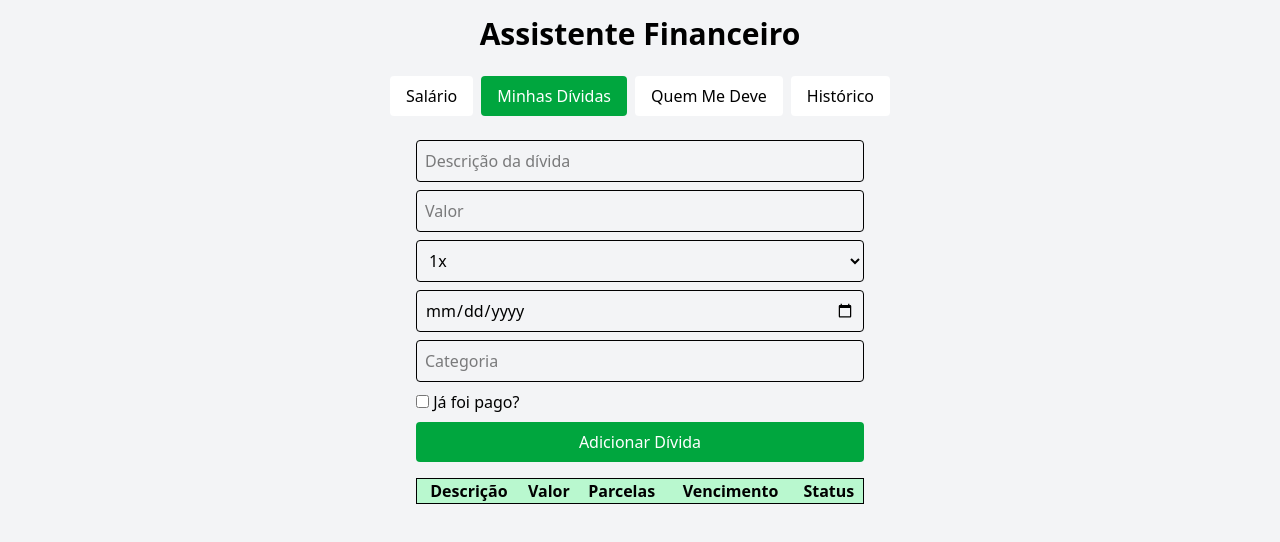
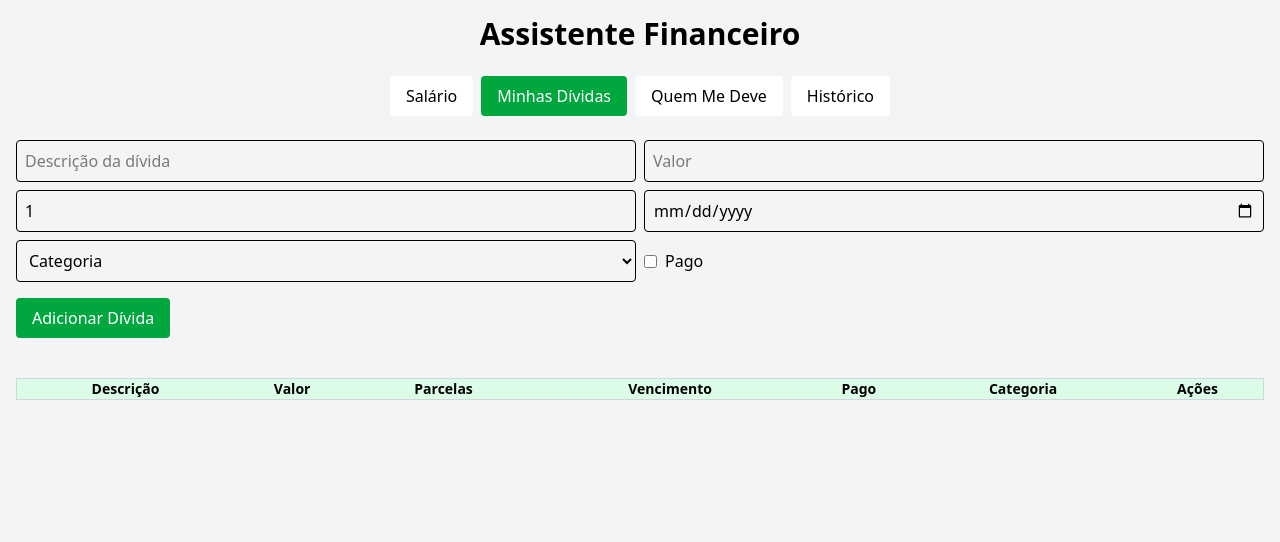
Before and after one commit to gfellipe/Assistente-financeiro, a React (Vite) app: page / in a window 1280 px wide. Both pictures are taken after a click on the button "Minhas Dívidas". Shown: the top 542 px of the page. Built offline with nearby package versions, Linux system fonts and the light colour scheme.

Commit message:
Mensagem do commit

```diff
--- a/src/App.jsx
+++ b/src/App.jsx
@@ -1,14 +1,15 @@
 // App.jsx
-import React, { useState, useEffect } from "react";
+import React, { useEffect, useState } from "react";
 
 export default function App() {
   const [abaAtual, setAbaAtual] = useState("salario");
-  const [salario, setSalario] = useState(() => localStorage.getItem("salario") || "");
-  const [dividas, setDividas] = useState(() => JSON.parse(localStorage.getItem("dividas") || "[]"));
-  const [receber, setReceber] = useState(() => JSON.parse(localStorage.getItem("receber") || "[]"));
-
-  const [formDivida, setFormDivida] = useState({ descricao: "", valor: "", parcelas: "1", vencimento: "", pago: false, categoria: "" });
-  const [formReceber, setFormReceber] = useState({ pessoa: "", descricao: "", valor: "", parcelas: "1", categoria: "" });
+  const [salario, setSalario] = useState(localStorage.getItem("salario") || "");
+  const [dividas, setDividas] = useState(JSON.parse(localStorage.getItem("dividas") || "[]"));
+  const [receber, setReceber] = useState(JSON.parse(localStorage.getItem("receber") || "[]"));
+  const [formDivida, setFormDivida] = useState({ nome: "", valor: "", parcelas: 1, vencimento: "", pago: false, categoria: "" });
+  const [formReceber, setFormReceber] = useState({ pessoa: "", nome: "", valor: "", parcelas: 1, categoria: "" });
+  const [filtroMes, setFiltroMes] = useState("");
+  const [filtroStatus, setFiltroStatus] = useState("");
 
   useEffect(() => {
     localStorage.setItem("salario", salario);
@@ -16,92 +17,156 @@ export default function App() {
     localStorage.setItem("receber", JSON.stringify(receber));
   }, [salario, dividas, receber]);
 
-  const handleAddDivida = () => {
-    setDividas([...dividas, formDivida]);
-    setFormDivida({ descricao: "", valor: "", parcelas: "1", vencimento: "", pago: false, categoria: "" });
+  const parseValor = (val) => parseFloat(val.replace(',', '.')) || 0;
+
+  const adicionarDivida = () => {
+    if (!formDivida.nome || !formDivida.valor) return;
+    setDividas([...dividas, { ...formDivida, valor: parseValor(formDivida.valor) }]);
+    setFormDivida({ nome: "", valor: "", parcelas: 1, vencimento: "", pago: false, categoria: "" });
   };
 
-  const handleAddReceber = () => {
-    setReceber([...receber, formReceber]);
-    setFormReceber({ pessoa: "", descricao: "", valor: "", parcelas: "1", categoria: "" });
+  const editarDivida = (index, campo, valor) => {
+    const novas = [...dividas];
+    novas[index][campo] = campo === 'valor' ? parseValor(valor) : valor;
+    setDividas(novas);
   };
 
-  const saldoFinal = Number(salario) - dividas.reduce((acc, d) => acc + Number(d.valor), 0) + receber.reduce((acc, r) => acc + Number(r.valor), 0);
+  const removerDivida = (index) => {
+    const novas = [...dividas];
+    novas.splice(index, 1);
+    setDividas(novas);
+  };
 
-  const vencendoEm3Dias = dividas.filter(d => {
-    const hoje = new Date();
-    const venc = new Date(d.vencimento);
-    const diff = (venc - hoje) / (1000 * 60 * 60 * 24);
-    return diff >= 0 && diff <= 3;
-  });
+  const adicionarReceber = () => {
+    if (!formReceber.nome || !formReceber.valor || !formReceber.pessoa) return;
+    setReceber([...receber, { ...formReceber, valor: parseValor(formReceber.valor) }]);
+    setFormReceber({ pessoa: "", nome: "", valor: "", parcelas: 1, categoria: "" });
+  };
+
+  const editarReceber = (index, campo, valor) => {
+    const novos = [...receber];
+    novos[index][campo] = campo === 'valor' ? parseValor(valor) : valor;
+    setReceber(novos);
+  };
+
+  const removerReceber = (index) => {
+    const novos = [...receber];
+    novos.splice(index, 1);
+    setReceber(novos);
+  };
+
+  const totalDividas = dividas.reduce((acc, d) => acc + parseFloat(d.valor), 0);
+  const totalReceber = receber.reduce((acc, r) => acc + parseFloat(r.valor), 0);
 
   return (
     <div className="min-h-screen bg-gray-100 p-4">
       <h1 className="text-3xl font-bold text-center mb-6">Assistente Financeiro</h1>
 
-      <div className="flex justify-center space-x-2 mb-6">
-        <button onClick={() => setAbaAtual("salario")} className={`px-4 py-2 rounded ${abaAtual === "salario" ? "bg-green-600 text-white" : "bg-white"}`}>Salário</button>
-        <button onClick={() => setAbaAtual("dividas")} className={`px-4 py-2 rounded ${abaAtual === "dividas" ? "bg-green-600 text-white" : "bg-white"}`}>Minhas Dívidas</button>
-        <button onClick={() => setAbaAtual("receber")} className={`px-4 py-2 rounded ${abaAtual === "receber" ? "bg-green-600 text-white" : "bg-white"}`}>Quem Me Deve</button>
-        <button onClick={() => setAbaAtual("historico")} className={`px-4 py-2 rounded ${abaAtual === "historico" ? "bg-green-600 text-white" : "bg-white"}`}>Histórico</button>
+      <div className="flex justify-center flex-wrap gap-2 mb-6">
+        {['salario', 'dividas', 'receber', 'historico'].map(tab => (
+          <button
+            key={tab}
+            onClick={() => setAbaAtual(tab)}
+            className={`px-4 py-2 rounded ${abaAtual === tab ? "bg-green-600 text-white" : "bg-white"}`}
+          >
+            {tab === 'salario' ? 'Salário' : tab === 'dividas' ? 'Minhas Dívidas' : tab === 'receber' ? 'Quem Me Deve' : 'Histórico'}
+          </button>
+        ))}
       </div>
 
       {abaAtual === "salario" && (
-        <div className="max-w-md mx-auto bg-white p-4 rounded shadow">
-          <label className="block mb-2 font-medium">Salário do Mês:</label>
-          <input type="number" className="w-full p-2 border rounded" value={salario} onChange={e => setSalario(e.target.value)} />
-          <div className="mt-4 text-center font-bold">Saldo final: R$ {saldoFinal.toFixed(2)}</div>
+        <div className="max-w-md mx-auto">
+          <label className="block mb-2">Salário do mês:</label>
+          <input
+            type="text"
+            value={salario}
+            onChange={(e) => setSalario(e.target.value)}
+            className="w-full p-2 border rounded"
+          />
         </div>
       )}
 
       {abaAtual === "dividas" && (
-        <div className="max-w-md mx-auto">
-          <input className="w-full p-2 mb-2 border rounded" placeholder="Descrição da dívida" value={formDivida.descricao} onChange={e => setFormDivida({ ...formDivida, descricao: e.target.value })} />
-          <input type="number" className="w-full p-2 mb-2 border rounded" placeholder="Valor" value={formDivida.valor} onChange={e => setFormDivida({ ...formDivida, valor: e.target.value })} />
-          <select className="w-full p-2 mb-2 border rounded" value={formDivida.parcelas} onChange={e => setFormDivida({ ...formDivida, parcelas: e.target.value })}>
-            {[...Array(12)].map((_, i) => (<option key={i + 1} value={i + 1}>{i + 1}x</option>))}
-          </select>
-          <input type="date" className="w-full p-2 mb-2 border rounded" value={formDivida.vencimento} onChange={e => setFormDivida({ ...formDivida, vencimento: e.target.value })} />
-          <input className="w-full p-2 mb-2 border rounded" placeholder="Categoria" value={formDivida.categoria} onChange={e => setFormDivida({ ...formDivida, categoria: e.target.value })} />
-          <label className="block mb-2"><input type="checkbox" checked={formDivida.pago} onChange={e => setFormDivida({ ...formDivida, pago: e.target.checked })} /> Já foi pago?</label>
-          <button className="bg-green-600 text-white w-full p-2 rounded" onClick={handleAddDivida}>Adicionar Dívida</button>
+        <div className="space-y-4">
+          <div className="grid md:grid-cols-2 gap-2">
+            <input placeholder="Descrição da dívida" value={formDivida.nome} onChange={e => setFormDivida({ ...formDivida, nome: e.target.value })} className="p-2 border rounded" />
+            <input placeholder="Valor" value={formDivida.valor} onChange={e => setFormDivida({ ...formDivida, valor: e.target.value })} className="p-2 border rounded" />
+            <input type="number" placeholder="Parcelas (1-12)" value={formDivida.parcelas} onChange={e => setFormDivida({ ...formDivida, parcelas: e.target.value })} className="p-2 border rounded" />
+            <input type="date" value={formDivida.vencimento} onChange={e => setFormDivida({ ...formDivida, vencimento: e.target.value })} className="p-2 border rounded" />
+            <select value={formDivida.categoria} onChange={e => setFormDivida({ ...formDivida, categoria: e.target.value })} className="p-2 border rounded">
+              <option value="">Categoria</option>
+              <option value="Aluguel">Aluguel</option>
+              <option value="Comida">Comida</option>
+              <option value="Lazer">Lazer</option>
+            </select>
+            <label className="flex items-center">
+              <input type="checkbox" checked={formDivida.pago} onChange={e => setFormDivida({ ...formDivida, pago: e.target.checked })} className="mr-2" /> Pago
+            </label>
+          </div>
+          <button onClick={adicionarDivida} className="px-4 py-2 bg-green-600 text-white rounded">Adicionar Dívida</button>
 
-          <table className="w-full mt-4 text-center border">
-            <thead className="bg-green-200">
+          <table className="w-full mt-6 text-center text-sm border border-gray-300">
+            <thead className="bg-green-100">
               <tr>
-                <th>Descrição</th><th>Valor</th><th>Parcelas</th><th>Vencimento</th><th>Status</th>
+                <th>Descrição</th><th>Valor</th><th>Parcelas</th><th>Vencimento</th><th>Pago</th><th>Categoria</th><th>Ações</th>
               </tr>
             </thead>
             <tbody>
-              {dividas.map((d, i) => (
-                <tr key={i} className={`${vencendoEm3Dias.includes(d) ? "bg-red-100" : ""}`}>
-                  <td>{d.descricao}</td><td>R$ {d.valor}</td><td>{d.parcelas}x</td><td>{new Date(d.vencimento).toLocaleDateString()}</td><td>{d.pago ? "Pago" : "Pendente"}</td>
-                </tr>
-              ))}
+              {dividas.map((d, i) => {
+                const diasParaVencer = (new Date(d.vencimento) - new Date()) / (1000 * 60 * 60 * 24);
+                const destaque = diasParaVencer <= 3 && !d.pago ? "bg-red-100" : "";
+                return (
+                  <tr key={i} className={`${destaque} border-t`}>
+                    <td>{d.nome}</td>
+                    <td>{parseFloat(d.valor).toFixed(2)}</td>
+                    <td>{d.parcelas}</td>
+                    <td>{new Date(d.vencimento).toLocaleDateString("pt-BR")}</td>
+                    <td>{d.pago ? "Sim" : "Não"}</td>
+                    <td>{d.categoria}</td>
+                    <td className="space-x-2">
+                      <button onClick={() => removerDivida(i)} className="text-red-500">Apagar</button>
+                    </td>
+                  </tr>
+                )
+              })}
             </tbody>
           </table>
         </div>
       )}
 
       {abaAtual === "receber" && (
-        <div className="max-w-md mx-auto">
-          <input className="w-full p-2 mb-2 border rounded" placeholder="Nome da Pessoa" value={formReceber.pessoa} onChange={e => setFormReceber({ ...formReceber, pessoa: e.target.value })} />
-          <input className="w-full p-2 mb-2 border rounded" placeholder="Descrição da dívida" value={formReceber.descricao} onChange={e => setFormReceber({ ...formReceber, descricao: e.target.value })} />
-          <input type="number" className="w-full p-2 mb-2 border rounded" placeholder="Valor" value={formReceber.valor} onChange={e => setFormReceber({ ...formReceber, valor: e.target.value })} />
-          <select className="w-full p-2 mb-2 border rounded" value={formReceber.parcelas} onChange={e => setFormReceber({ ...formReceber, parcelas: e.target.value })}>
-            {[...Array(12)].map((_, i) => (<option key={i + 1} value={i + 1}>{i + 1}x</option>))}
-          </select>
-          <input className="w-full p-2 mb-2 border rounded" placeholder="Categoria" value={formReceber.categoria} onChange={e => setFormReceber({ ...formReceber, categoria: e.target.value })} />
-          <button className="bg-green-600 text-white w-full p-2 rounded" onClick={handleAddReceber}>Adicionar</button>
+        <div className="space-y-4">
+          <div className="grid md:grid-cols-2 gap-2">
+            <input placeholder="Nome da pessoa" value={formReceber.pessoa} onChange={e => setFormReceber({ ...formReceber, pessoa: e.target.value })} className="p-2 border rounded" />
+            <input placeholder="Descrição da dívida" value={formReceber.nome} onChange={e => setFormReceber({ ...formReceber, nome: e.target.value })} className="p-2 border rounded" />
+            <input placeholder="Valor" value={formReceber.valor} onChange={e => setFormReceber({ ...formReceber, valor: e.target.value })} className="p-2 border rounded" />
+            <input type="number" placeholder="Parcelas" value={formReceber.parcelas} onChange={e => setFormReceber({ ...formReceber, parcelas: e.target.value })} className="p-2 border rounded" />
+            <select value={formReceber.categoria} onChange={e => setFormReceber({ ...formReceber, categoria: e.target.value })} className="p-2 border rounded">
+              <option value="">Categoria</option>
+              <option value="Aluguel">Aluguel</option>
+              <option value="Comida">Comida</option>
+              <option value="Lazer">Lazer</option>
+            </select>
+          </div>
+          <button onClick={adicionarReceber} className="px-4 py-2 bg-green-600 text-white rounded">Adicionar</button>
 
-          <table className="w-full mt-4 text-center border">
-            <thead className="bg-green-200">
-              <tr><th>Pessoa</th><th>Descrição</th><th>Valor</th><th>Parcelas</th></tr>
+          <table className="w-full mt-6 text-center text-sm border border-gray-300">
+            <thead className="bg-green-100">
+              <tr>
+                <th>Pessoa</th><th>Descrição</th><th>Valor</th><th>Parcelas</th><th>Categoria</th><th>Ações</th>
+              </tr>
             </thead>
             <tbody>
               {receber.map((r, i) => (
-                <tr key={i}>
-                  <td>{r.pessoa}</td><td>{r.descricao}</td><td>R$ {r.valor}</td><td>{r.parcelas}x</td>
+                <tr key={i} className="border-t">
+                  <td>{r.pessoa}</td>
+                  <td>{r.nome}</td>
+                  <td>{parseFloat(r.valor).toFixed(2)}</td>
+                  <td>{r.parcelas}</td>
+                  <td>{r.categoria}</td>
+                  <td className="space-x-2">
+                    <button onClick={() => removerReceber(i)} className="text-red-500">Apagar</button>
+                  </td>
                 </tr>
               ))}
             </tbody>
@@ -110,12 +175,12 @@ export default function App() {
       )}
 
       {abaAtual === "historico" && (
-        <div className="text-center max-w-md mx-auto">
-          <h2 className="text-xl font-bold mb-2">Resumo</h2>
-          <p>Salário: R$ {salario}</p>
-          <p>Total Dívidas: R$ {dividas.reduce((acc, d) => acc + Number(d.valor), 0)}</p>
-          <p>Total a Receber: R$ {receber.reduce((acc, r) => acc + Number(r.valor), 0)}</p>
-          <p className="font-bold">Saldo Final: R$ {saldoFinal.toFixed(2)}</p>
+        <div className="text-center space-y-4">
+          <h2 className="text-xl font-semibold">Resumo</h2>
+          <p>Salário: R$ {parseValor(salario).toFixed(2)}</p>
+          <p>Total de Dívidas: R$ {totalDividas.toFixed(2)}</p>
+          <p>Total a Receber: R$ {totalReceber.toFixed(2)}</p>
+          <p>Saldo Final: R$ {(parseValor(salario) - totalDividas + totalReceber).toFixed(2)}</p>
         </div>
       )}
     </div>
```
